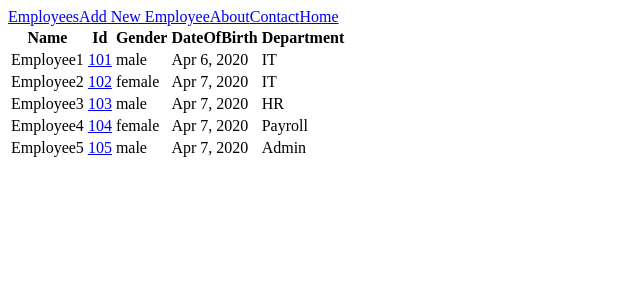
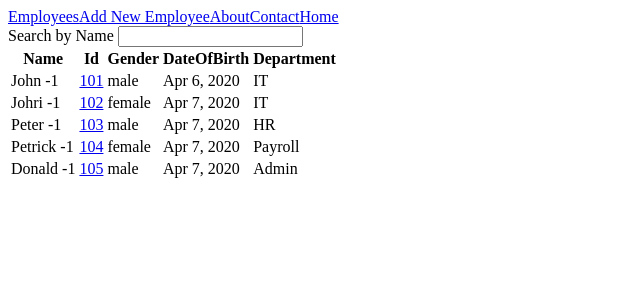
Before and after one commit to aashaymehta/EmployeeCRUD, an Angular app: page /employees in a window 1280 px wide. Shown: the top 300 px of the page, without its empty margins (0-640 px from the left). Built offline with nearby package versions, Linux system fonts and the light colour scheme.

Commit message:
Added Search by name filter in employee list component

```diff
--- a/src/app/employee/employee-list/employee-list.component.html
+++ b/src/app/employee/employee-list/employee-list.component.html
@@ -1,4 +1,11 @@
 <div>
+    <div>
+        <label>Search by Name </label>
+        <input type="textbox" name="nameFilter" [(ngModel)]="nameFilter" #nFilter="ngModel" />
+    </div>
+    <div>
+        {{nameFilter}}
+    </div>
     <table>
         <tr>
             <th>Name</th>
@@ -8,11 +15,13 @@
             <th>Department</th>
         </tr>
         <tr *ngFor="let employee of employees">
-            <td>{{employee.name}}</td>
-            <td><a [routerLink]="['/employee', employee.id]">{{employee.id}}</a></td>
-            <td>{{employee.gender}}</td>
-            <td>{{employee.dateOfBirth | date}}</td>
-            <td>{{employee.department}}</td>
+            <ng-container *ngIf="(nameFilter != null && employee.name.indexOf(nameFilter) !== -1) || nameFilter == null">
+                <td>{{employee.name}} {{ employee.name.indexOf(nameFilter) }}</td>
+                <td><a [routerLink]="['/employee', employee.id]">{{employee.id}}</a></td>
+                <td>{{employee.gender}}</td>
+                <td>{{employee.dateOfBirth | date}}</td>
+                <td>{{employee.department}}</td>
+            </ng-container>
         </tr>
     </table>
 </div>
--- a/src/app/employee/employee-list/employee-list.component.ts
+++ b/src/app/employee/employee-list/employee-list.component.ts
@@ -11,6 +11,7 @@ import { ActivatedRoute } from '@angular/router';
 export class EmployeeListComponent implements OnInit {
 
   employees: Employee[];
+  nameFilter: string;
   constructor(
               // private employeeService: EmployeeService,
               private route: ActivatedRoute) {
--- a/src/app/services/employee-service.service.ts
+++ b/src/app/services/employee-service.service.ts
@@ -7,11 +7,11 @@ export class EmployeeService {
   private employees: Employee[];
   constructor() {
     this.employees = [
-      {name: 'Employee1', id: 101, gender: 'male', dateOfBirth: new Date('2020-04-06'), department: 'IT'},
-      {name: 'Employee2', id: 102, gender: 'female', dateOfBirth: new Date('2020-04-07'), department: 'IT'},
-      {name: 'Employee3', id: 103, gender: 'male', dateOfBirth: new Date('2020-04-07'), department: 'HR'},
-      {name: 'Employee4', id: 104, gender: 'female', dateOfBirth: new Date('2020-04-07'), department: 'Payroll'},
-      {name: 'Employee5', id: 105, gender: 'male', dateOfBirth: new Date('2020-04-07'), department: 'Admin'},
+      {name: 'John', id: 101, gender: 'male', dateOfBirth: new Date('2020-04-06'), department: 'IT'},
+      {name: 'Johri', id: 102, gender: 'female', dateOfBirth: new Date('2020-04-07'), department: 'IT'},
+      {name: 'Peter', id: 103, gender: 'male', dateOfBirth: new Date('2020-04-07'), department: 'HR'},
+      {name: 'Petrick', id: 104, gender: 'female', dateOfBirth: new Date('2020-04-07'), department: 'Payroll'},
+      {name: 'Donald', id: 105, gender: 'male', dateOfBirth: new Date('2020-04-07'), department: 'Admin'},
     ];
   }
 
```
